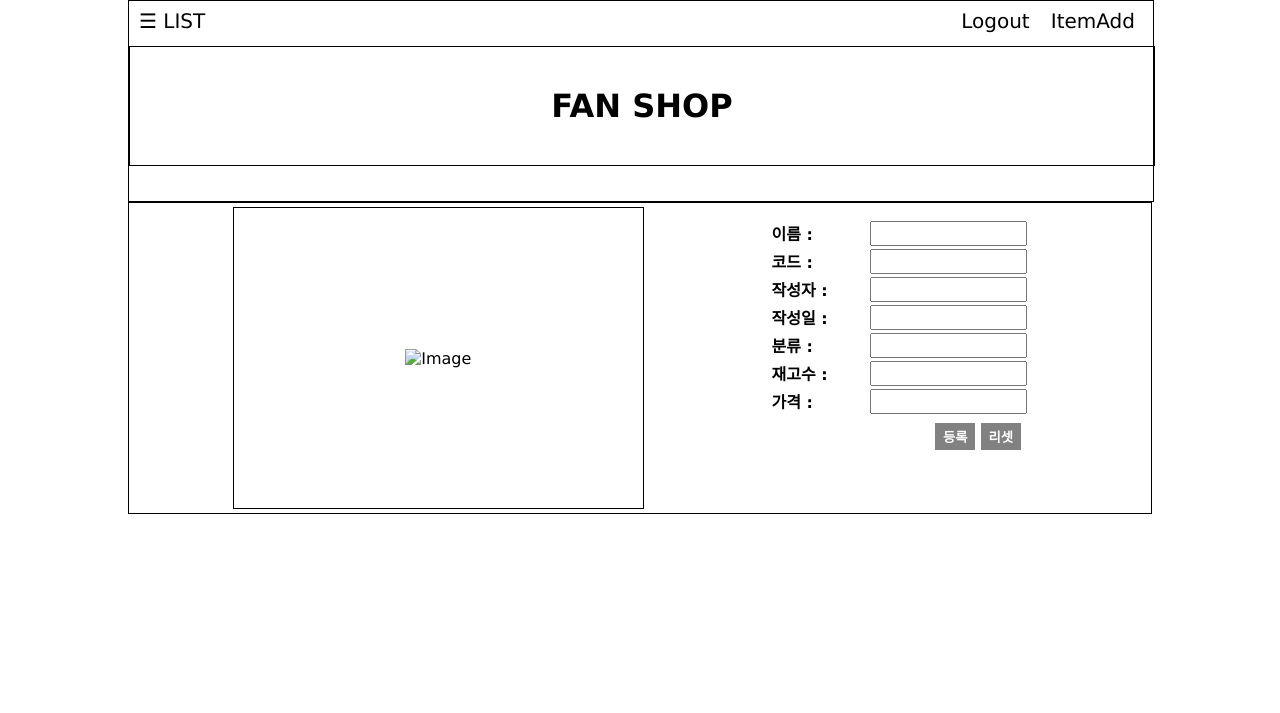
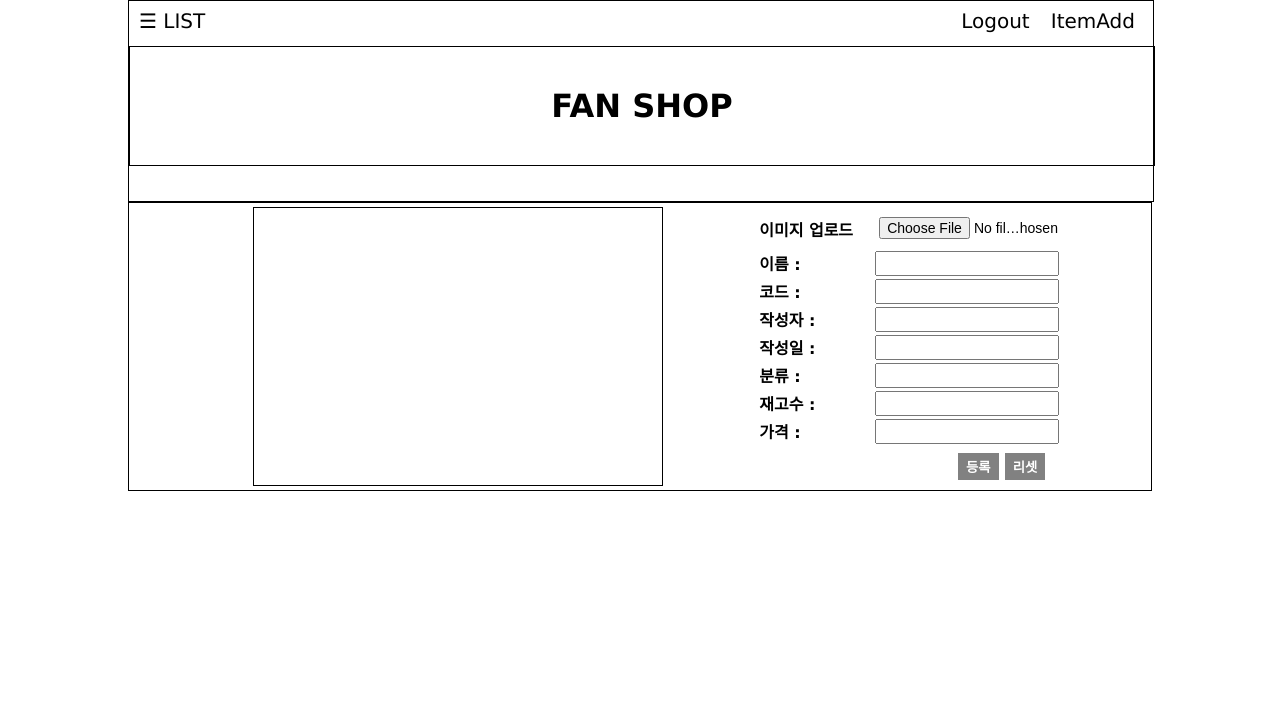
Before and after one commit to probationer070/shop_prac, a Flask app: page /itemAdd in a window 1280 px wide. Shown: the top 713 px of the page. Run offline with Flask 3, Linux system fonts and the light colour scheme.

Commit message:
alpha v0.405 Add signup validation & item append method

```diff
--- a/models/models.py
+++ b/models/models.py
@@ -19,6 +19,8 @@ class User(Base):
 class Items(Base):
     __tablename__ = "items"
 
+    img_path = Column(String)
+
     item_name = Column(String, unique=True)
     item_code = Column(String, unique=True, primary_key=True)
     writer = Column(String, nullable=False)
--- a/my_db.py
+++ b/my_db.py
@@ -58,5 +58,5 @@ def select_user(user_id):
         db.close()
         return ret
 
-info = select_all(table_name="items")
-print(info)
+# info = select_all(table_name="items")
+# print(info)
--- a/routes/auth.py
+++ b/routes/auth.py
@@ -24,8 +24,8 @@ def login():
 
         if data:
             user_id, user_pw = data[0][0], data[0][1]
-            print(user_id)
-            print(user_pw)
+            # print(user_id)
+            # print(user_pw)
 
             if user_id == id and user_pw == pw:
                 session['test'] = id
--- a/routes/views.py
+++ b/routes/views.py
@@ -2,8 +2,12 @@ from flask import Blueprint, request, render_template, redirect, url_for, sessio
 from website import Session
 from models.models import Items
 
+import os
 import my_db
 import sqlite3
+
+
+UPLOAD_FOLDER = os.getcwd() + '\\website\\static\\imgs'
 
 views = Blueprint('views', __name__)
 
@@ -28,6 +32,11 @@ def item(item_code):
 @views.route('/itemAdd', methods=['GET', 'POST'])
 def itemAdd():
     if request.method == 'POST':
+        file = request.files['file']
+        filename = file.filename
+        file.save(os.path.join(UPLOAD_FOLDER, file.filename))
+        print(filename)
+
         item_name = request.form['item_name']
         item_code = request.form['item_code']
         writer = request.form['writer']
@@ -37,7 +46,8 @@ def itemAdd():
         price = request.form['price']
 
         session = Session()
-        new_item = Items(item_name=item_name,
+        new_item = Items(img_path=filename,
+                        item_name=item_name,
                         item_code=item_code,
                         writer=writer,
                         pubtime=pubtime,
--- a/website/static/css/item.css
+++ b/website/static/css/item.css
@@ -129,14 +129,17 @@ body {
 /* 상품 이미지 */
 
 .itemImage {
-    width: 40%;
-    height: 300px;
     border: 1px solid #000;
     margin: 4px;
     display: flex;
     align-items: center;
     justify-content: center;
+    width: 40%;
+}
 
+.itemImage img {
+    object-fit: cover;
+    width: 100%;
 }
 
 
@@ -144,15 +147,17 @@ body {
 
 .itemInfos {
     margin: 10px 20px;
-    width: 25%;
-    padding: 4px;
-    right: 0;
-    position: relative;
+    width: 20%;
+    /* right: 0;
+    position: relative; */
+    display: flex;
+    justify-content: center;
+    font-size: larger;
 }
 
 .item {
     margin-top: 4px;
-    ;
+    width: 300px;
 }
 
 .item p {
@@ -180,8 +185,9 @@ body {
 /* 버튼 바 */
 .btn_nav {
     margin: 10px 10px 0 0;
-    position: absolute;
-    right: 0;
+    position: relative;
+    float: right;
+    left: 180px;
 }
 
 .btn_nav input {
@@ -201,8 +207,9 @@ body {
 /* 목록 버튼 */
 
 .gohome {
-    float: right;
-    margin: 10px 10px 0 0;
+    right: 0;
+    position: absolute;
+    margin: 20px 10px 0 0;
 }
 
 .gohome a {
@@ -217,7 +224,7 @@ body {
 
 
 /* 기기별 화면 설정 */
-@media screen and (max-width: 900px) {
+@media screen and (max-width: 950px) {
     .sidenav_bar {
         padding-top: 15px;
     }
@@ -242,10 +249,17 @@ body {
 
 ._f_items {
     position: relative;
-    margin-left: 20px;
-    margin-top: 20px;
+    margin-top: 40px;
 }
 
+.item_img {
+    margin-bottom: 10px;
+    display: flow-root;
+}
+
+.item_img input {
+    font-size: 14px;
+}
 
 /* 바닥 */
 
--- /dev/null
+++ b/website/static/js/validation.js
@@ -0,0 +1,145 @@
+let userid = document.getElementById("usr_id");
+let userpw = document.getElementById("usr_pw");
+
+let FailMsgId01 = document.querySelector('.fail-msg');
+let FailMsgId02 = document.querySelector('.fail-msg2');
+
+let Pwdreq1 = document.querySelector('.need-item1');
+let Pwdreq2 = document.querySelector('.need-item2');
+let Pwdreq3 = document.querySelector('.need-item3');
+
+
+
+// 각종 함수
+
+function SignupVaildation() {
+  let regExUserId = /^[A-Za-z0-9][A-Za-z0-9]*$/;
+  let regExUserPw1 = /^(?=.*[A-Za-z])(?=.*\d)(?=.*[@$!%*#?&])[A-Za-z\d@$!%*#?&]{8,}$/;
+  let regExUserPw2 = /(.)\1{2,}/;
+
+  // id check
+
+  if (userid.value.length < 4 || userid.value.length > 12) {
+    console.log(userid.value.length);
+    alert('Wrong length');
+    return;
+  }
+
+  if (!regExUserId.test(userid.value)) {
+    alert('check your name');
+    return;
+  }
+
+  // pw check
+
+  // Make sure it contains at least 8 characters, Eng, numbers, and special characters.
+  if (!regExUserPw1.test(userpw.value)) {
+    alert('check your password');
+    return;
+  }
+
+  // Check for characters duplicated more than 3 times
+  if (regExUserPw2.test(userpw.value)) {
+    alert('check your password 2');
+    return;
+  }
+
+  // Check if the ID is inside
+  if ((userpw.value).search(userid.value) > -1) {
+    alert('id inserted in passwd');
+    return;
+  }
+
+
+  // document.Signup.submit();
+}
+
+function idLength(value) {
+  return value.length >= 4 && value.length <= 12
+}
+
+function onlyNumberAndEnglish(str) {
+  return /^[A-Za-z0-9][A-Za-z0-9]*$/.test(str);
+}
+
+// ---
+
+function PwdLength(value) {
+  return value.length > 7
+}
+
+function Pwdregtest(str) {
+  return /^(?=.*[A-Za-z])(?=.*\d)(?=.*[@$!%*#?&])[A-Za-z\d@$!%*#?&]*$/.test(str);
+}
+
+function Pwdregtest2(str) {
+  return /(.)\1{2,}/.test(str);
+}
+
+function isMatch(password1, password2) {
+  return password1 === password2;
+}
+
+
+// 회원가입 설정 - 유효성 검사
+
+// Description when entering key about ID
+
+userid.onkeyup = function () {
+  if (userid.value.length !== 0) {
+    if (onlyNumberAndEnglish(userid.value) === false) {
+      FailMsgId01.classList.add('hide');
+      FailMsgId02.classList.remove('hide');
+    } else if (idLength(userid.value) === false) {
+      FailMsgId01.classList.remove('hide');
+      FailMsgId02.classList.add('hide');
+    } else if (idLength(userid.value) || onlyNumberAndEnglish(userid.id)) {
+      FailMsgId01.classList.add('hide');
+      FailMsgId02.classList.add('hide');
+    }
+  } else {
+    FailMsgId01.classList.add('hide');
+    FailMsgId02.classList.add('hide');
+  }
+}
+
+
+// Description when entering key about password
+
+userpw.onkeyup = function () {
+  if (userpw.value.length !== 0) {
+
+    if (PwdLength(userpw.value) === false) {
+      Pwdreq1.classList.remove('hide');
+      document.querySelector('.need-item1').style.color = 'red';
+    } else {
+      // Pwdreq1.classList.add('hide');
+      document.querySelector('.need-item1').style.color = '#38c938';
+    }
+
+    if (Pwdregtest(userpw.value) === false) {
+      Pwdreq2.classList.remove('hide');
+      document.querySelector('.need-item2').style.color = 'red';
+    } else {
+      // Pwdreq2.classList.add('hide');
+      document.querySelector('.need-item2').style.color = '#38c938';
+    }
+
+    if (Pwdregtest2(userpw.value) === true) {
+      Pwdreq3.classList.remove('hide');
+      document.querySelector('.need-item3').style.color = 'red';
+    } else {
+      // Pwdreq3.classList.add('hide');
+      document.querySelector('.need-item3').style.color = '#38c938';
+    }
+
+  } else {
+    Pwdreq1.classList.add('hide');
+    Pwdreq2.classList.add('hide');
+    Pwdreq3.classList.add('hide');
+  }
+}
+
+// 아이템 등록 설정 - 유효성 검사
+
+// let itemName = document.getElementById("item_name");
--- a/website/templates/itemAdd.html
+++ b/website/templates/itemAdd.html
@@ -2,11 +2,11 @@
 <html lang="en">
 <head>
   <meta charset="UTF-8">
-  <meta name="viewport" content="width=device-width, initial-scale=1.0">
+  <meta id="viewport" content="width=device-width, initial-scale=1.0">
   <title>FANSHOP</title>
   <link rel="stylesheet" href="../static/css/item.css"/>
-  <script src="../static/js/list.js" defer>
-  </script>
+  <script src="../static/js/list.js" defer></script>
+  <script src="../static/js/validation.js" defer></script>
 </head>
 <body>
 <div class="container">
@@ -16,52 +16,57 @@
   <div class="item_total">
       <!-- Image -->
       <div class="itemImage">
-        <img src="" alt="Image">
       </div>
 
       <!-- ItemAdd grid -->
       <div class="itemInfos">
 
-        <form method="post">
-          <div class="item item_name">
+        <form method="post" enctype="multipart/form-data">
+
+          <div class="item item_img">
+            <p>이미지 업로드</p>
+            <input type="file" id="file">
+          </div>
+
+          <div class="item item_id">
             <p>이름 : </p>
-            <input type="text" name="item_name">
+            <input type="text" id="item_name">
           </div>
 
           <div class="item item_code">
             <p>코드 : </p>
-            <input type="text" name="item_code">
+            <input type="text" id="item_code">
           </div>
           <div class="item writer">
             <p>작성자 : </p>
-            <input type="text" name="writer">
+            <input type="text" id="writer">
           </div>
 
           <div class="item pubtime">
             <p>작성일 : </p>
-            <input type="text" name="pubtime">
+            <input type="text" id="pubtime">
           </div>
           <div class="item option">
             <p>분류 : </p>
-            <input type="text" name="option">
+            <input type="text" id="option">
           </div>
 
           <div class="item stock">
             <p>재고수 : </p>
-            <input type="text" name="stock">
+            <input type="text" id="stock">
           </div>
           <div class="item price">
             <p>가격 : </p>
-            <input type="text" name="price">
+            <input type="text" id="price">
           </div>
 
+          <div class="btn_nav">
+            <input type="submit" value="등록">
+            <input type="reset" value="리셋">
+          </div>
 
         </form>
 
-        <div class="btn_nav">
-          <input type="submit" value="등록">
-          <input type="reset" value="리셋">
-        </div>
 
     </div>
 
```
Also changed, not shown: website/static/css/signup.css (+25 -1 lines), website/templates/home.html (+4 -4 lines), website/templates/item.html (+13 -12 lines), website/templates/signup.html (+22 -5 lines), mydb.db, website/static/imgs/타이포그래피.jpg (added).
